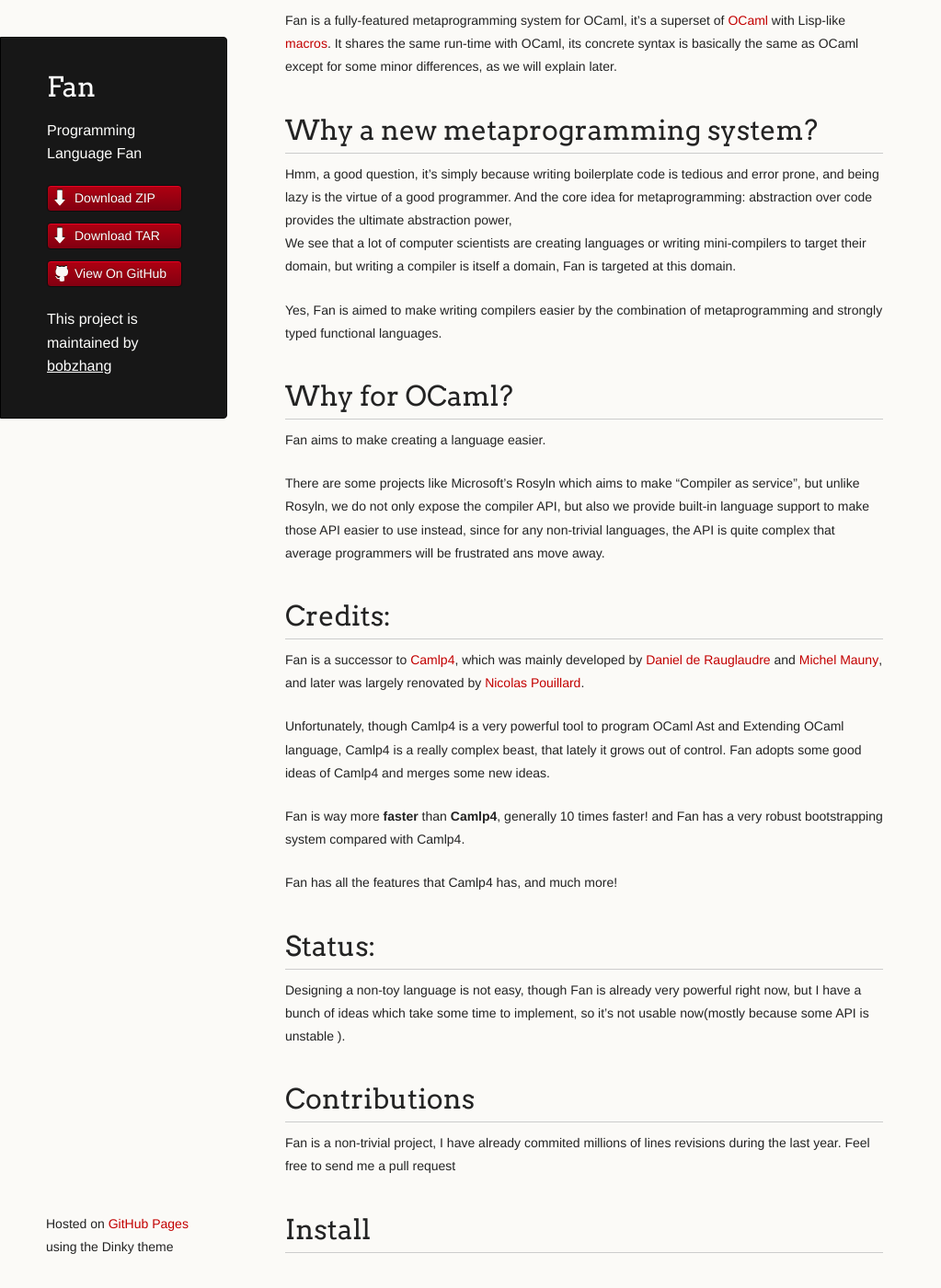
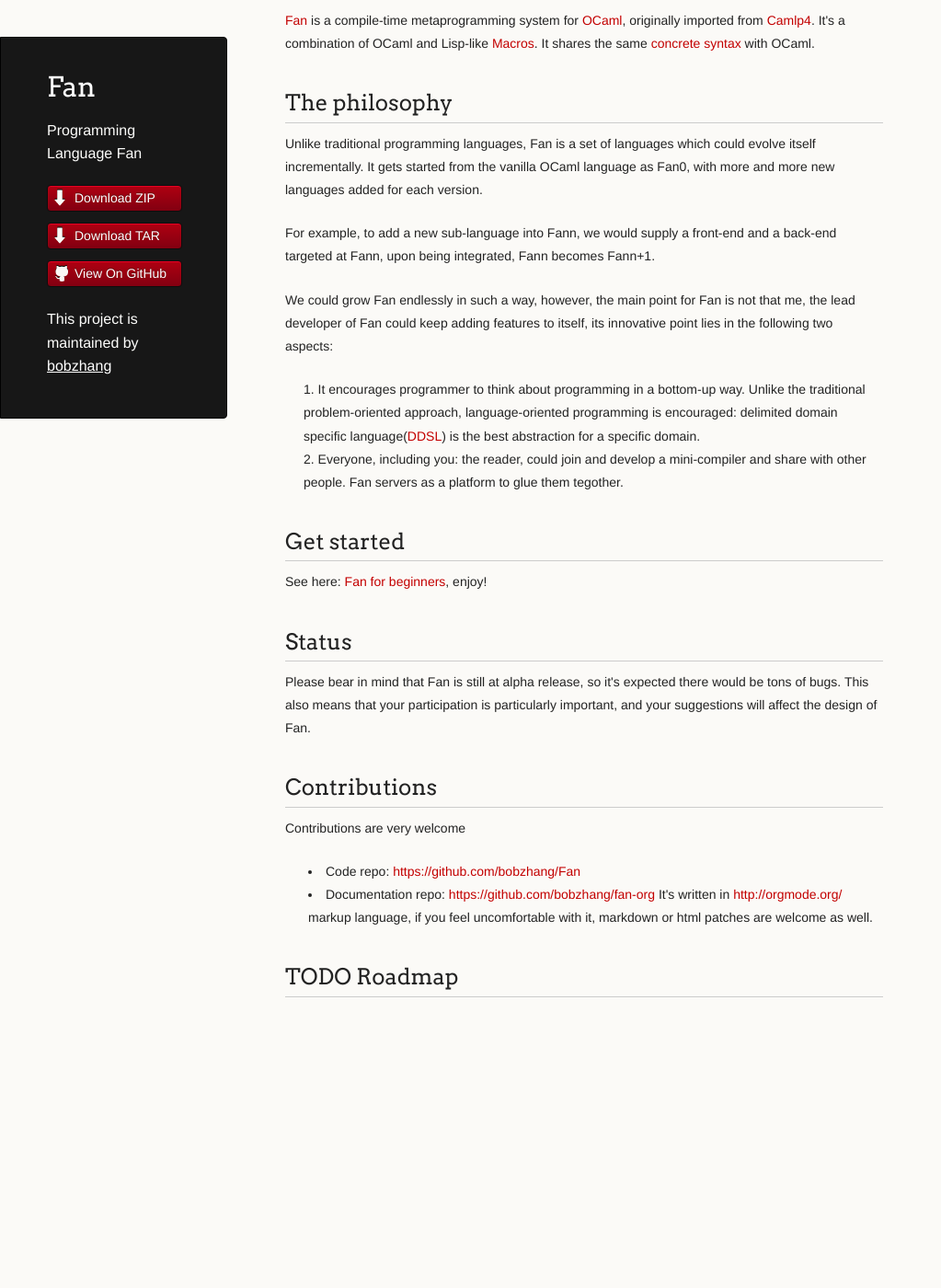
Before and after one commit to bobzhang/fan, a Jekyll site: the page built from index.html, in a window 1280 px wide and 1400 px high. Shown: the whole window at 92% size, without its empty margins (0-1023 px from the left). Built offline with Jekyll 4.4.1, drawn with Linux system fonts in a browser that asks for light colours; Markdown is read by kramdown in place of the engine named in the settings; some of the changed text lies outside the part shown.

Commit message:
tweak the layout and add start

```diff
--- a/_layouts/index.html
+++ b/_layouts/index.html
@@ -32,9 +32,7 @@
       <section>
       {{content}}
       </section>
-      <footer>
-        <p><small>Hosted on <a href="https://pages.github.com">GitHub Pages</a> using the Dinky theme</small></p>
-      </footer>
+
     </div>
     <!--[if !IE]><script>fixScale(document);</script><![endif]-->
 
--- a/index.md
+++ /dev/null
@@ -1,131 +0,0 @@
----
-layout: index
-title: Blogging Like a Hacker
----
-
-Fan is a fully-featured metaprogramming system for OCaml, it's a
-superset of [OCaml](http://caml.inria.fr/) with Lisp-like
-[macros](http://letoverlambda.com/). It shares the same run-time with
-OCaml, its concrete syntax is basically the same as OCaml except for
-some minor differences, as we will explain later.
-
-
-# Why a new metaprogramming system?
-
-Hmm, a good question, it's simply because writing boilerplate code is
-tedious and error prone, and being lazy is the virtue of a good programmer. And the core idea for metaprogramming: abstraction
-over code provides the ultimate abstraction power,
-We see that a lot of computer scientists are creating languages or
-writing mini-compilers to target their domain, but writing a
-compiler is itself a domain, Fan is targeted at this domain.
-
-Yes, Fan is aimed to make writing compilers easier by the
-combination of metaprogramming and strongly typed functional
-languages.
-
-# Why for OCaml?
-
-Fan aims to make
-creating a language easier.
-
-There are some projects like Microsoft's Rosyln which aims to make
-"Compiler as service", but unlike Rosyln, we do not only expose the
-compiler API, but also we provide built-in language support to make
-those API easier to use instead, since for any non-trivial
-languages, the API is quite complex that average programmers will be
-frustrated ans move away.
-
-# Credits:
-
-Fan is a successor to [Camlp4](http://brion.inria.fr/gallium/index.php/Camlp4), which was
-mainly developed by [Daniel de Rauglaudre](http://pauillac.inria.fr/~ddr/) and
-[Michel Mauny](http://michel.mauny.net/index.en.php), and later was largely renovated by
-[Nicolas Pouillard](http://nicolaspouillard.fr/).
-
-Unfortunately, though Camlp4 is a very powerful tool to program
-OCaml Ast and Extending OCaml language, Camlp4 is a really complex
-beast, that lately it grows out of control. Fan adopts some good
-ideas of Camlp4 and merges some new ideas.
-
-Fan is way more **faster** than **Camlp4**, generally 10 times faster!
-and Fan has a very robust bootstrapping system compared with Camlp4.
-
-Fan has all the features that Camlp4 has, and much more!
-
-# Status:
-
-Designing a non-toy language is not easy, though Fan is already very
-powerful right now, but I have a bunch of ideas which take some time
-to implement, so it's not usable now(mostly because some API is
-unstable ).
-
-
-# Contributions
-
-Fan is a non-trivial project, I have already commited millions of
-lines revisions during the last year.
-Feel free to send me a pull request
-
-# Install
-
-## Requirements
-
--   [ocaml 4.00 or later](http://caml.inria.fr/ocaml/release.en.html)
-
--   [ocamlfind or later](http://projects.camlcity.org/projects/findlib.html)
-
-
-Currently we depend on `ocamlfind`, but the dependency is quite
-loose, we will remove the dependency on them when polished
-
-## Initial Install
-
-just type
-
-    ocamlbuild cold/FanDriver.native
-
-## For developers (to continue)
-
-    ./re cold FanDriver.native
-    ./hb FanDriver.native
-
-### What it mainly did
-
--   Start
-
-    `./re cold FanDriver.native` will make `cold/FanDriver.native`
-    the pre-processor engine.  for the cold start(compile from the
-    original syntax code).
-
--   Bootstrap
-    `./hb FanDriver.native`
-    Using the generated binary to preprocess the revised syntax to
-    verify `Fan` reaches a fix point now.
-
-If it reaches fix point, then it succeeds.
-
-### snapshot
-
-    ./snapshot
-
-Pretty print the `revised syntax` to the `cold` Directory for distribution
-
-Everytime, you made some nontrival changes(change the grammar,
-lexer), make sure to type `./hb FanDriver.native` or to
-verify it can be hot-bootstrapped.
-Then type `./snapshot` to snapshot your changes to cold.(This is for
-distribution purpose)
-
-# Directory Structure
-
-## src
-
-The main dev strcuture
-
-## cold
-
-The `mirror` of src, for distribute purpose
-
-# Docs
-
-It will be coming soon ;-)
```
Also changed, not shown: other parts of _layouts/index.html (+1 -1 lines), index.org (+7 -9 lines), start/index.org (added, +137 -0 lines), start/install.html (added, +35 -0 lines), start/install.org (added, +21 -0 lines).
